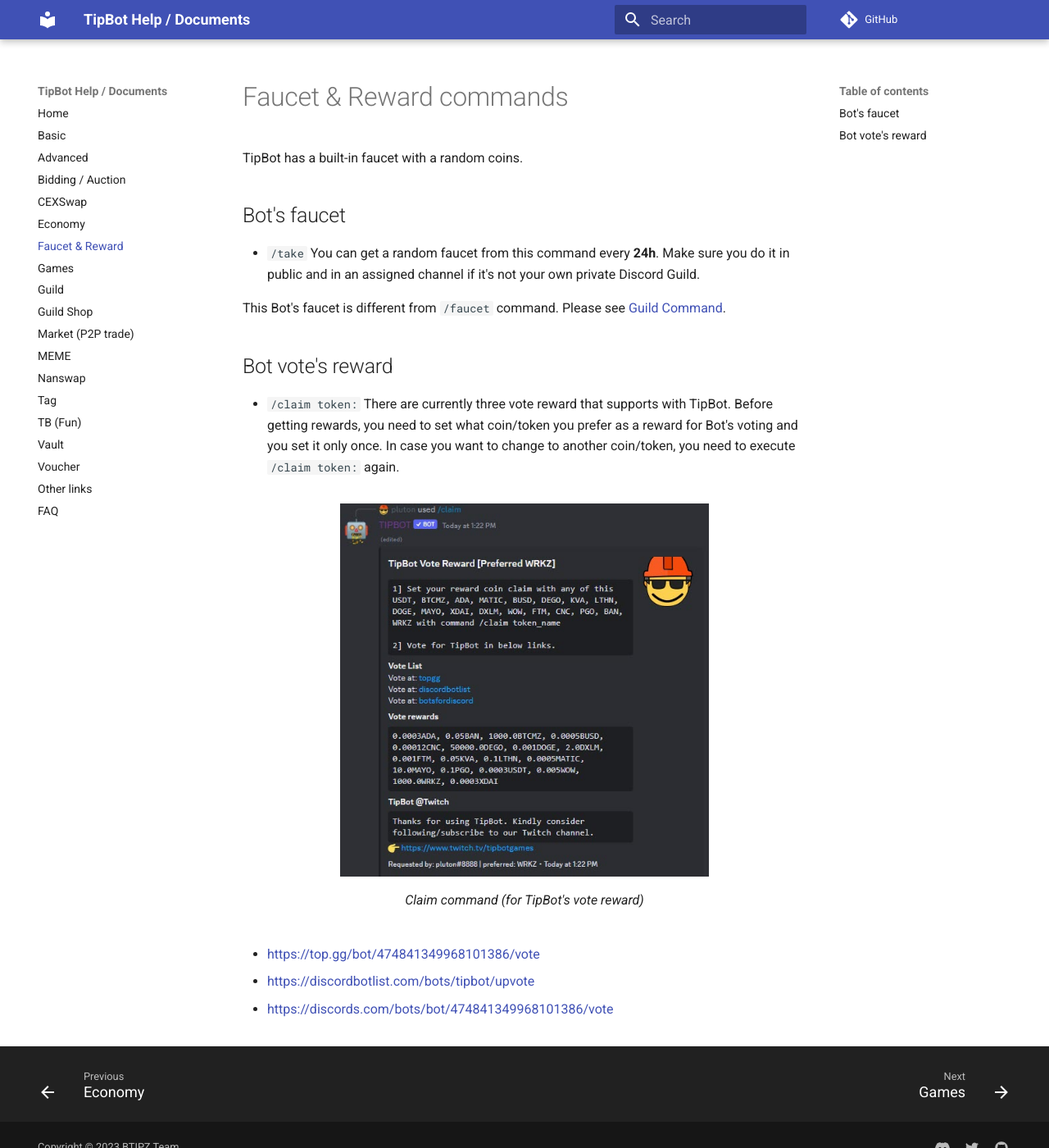
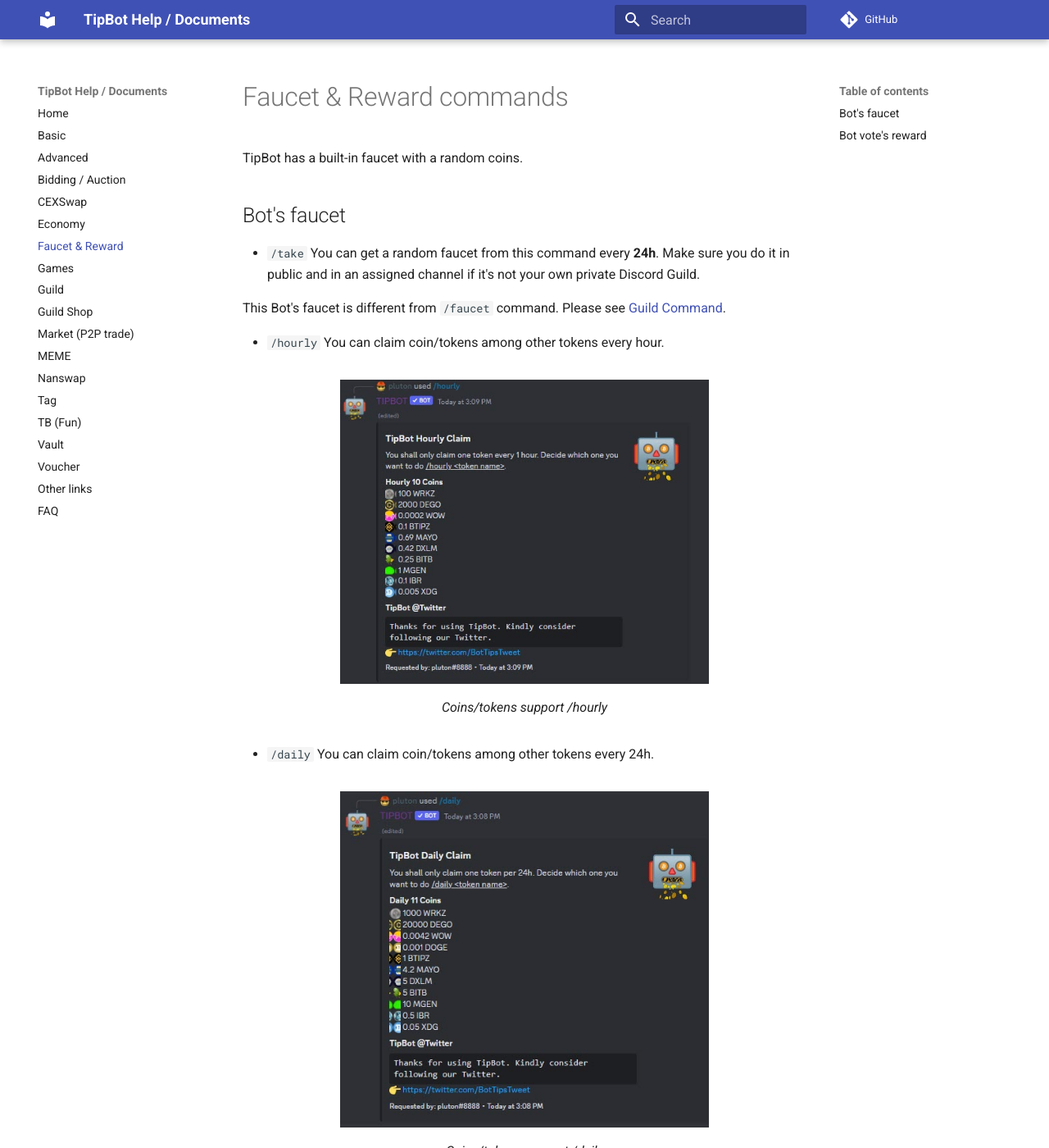
Before and after one commit to 0xBTIPZ/TipBot-Docs, an MkDocs documentation site: the page built from docs/docs/faucet_commands.md, in a window 1280 px wide and 1400 px high. Shown: the whole window at 82% size. Built offline with MkDocs 1.6.1 and Material for MkDocs 9.7.7, drawn with Linux system fonts in a browser that asks for light colours; comment, search, counter and statistics services are not loaded.

Commit message:
Add /daily /hourly

```diff
--- a/docs/docs/faucet_commands.md
+++ b/docs/docs/faucet_commands.md
@@ -7,6 +7,20 @@
 * `/take` You can get a random faucet from this command every **24h**. Make sure you do it in public and in an assigned channel if it's not your own private Discord Guild.
 
 This Bot's faucet is different from `/faucet` command. Please see [Guild Command](./guild_commands.md).
+
+* `/hourly` You can claim coin/tokens among other tokens every hour.
+
+<figure markdown>
+  ![Hourly claim command](img/static/hourly-claim.jpg){ width="450" }
+  <figcaption>Coins/tokens support /hourly</figcaption>
+</figure>
+
+* `/daily` You can claim coin/tokens among other tokens every 24h.
+
+<figure markdown>
+  ![Daily claim command](img/static/daily-claim.jpg){ width="450" }
+  <figcaption>Coins/tokens support /daily</figcaption>
+</figure>
 
 ## Bot vote's reward
 
```
Also changed, not shown: docs/docs/img/static/daily-claim.jpg (added), docs/docs/img/static/hourly-claim.jpg (added).
